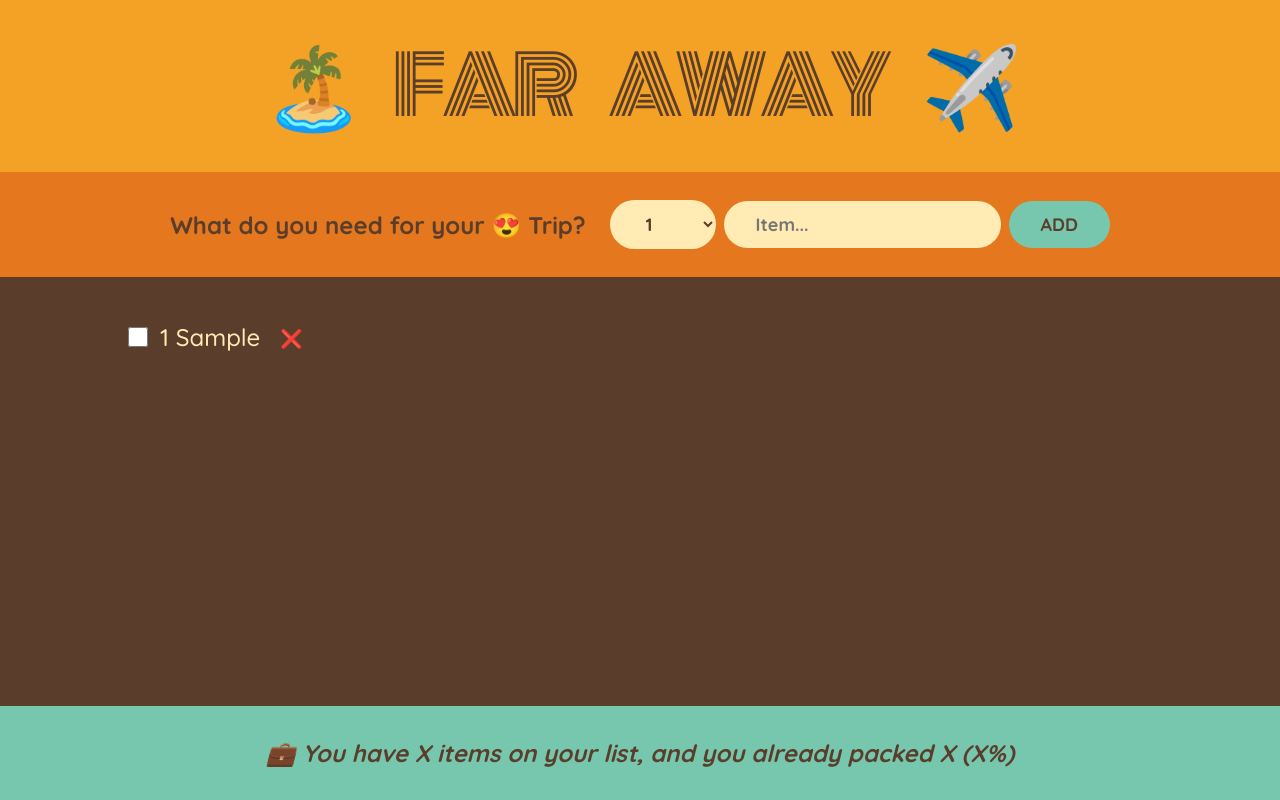
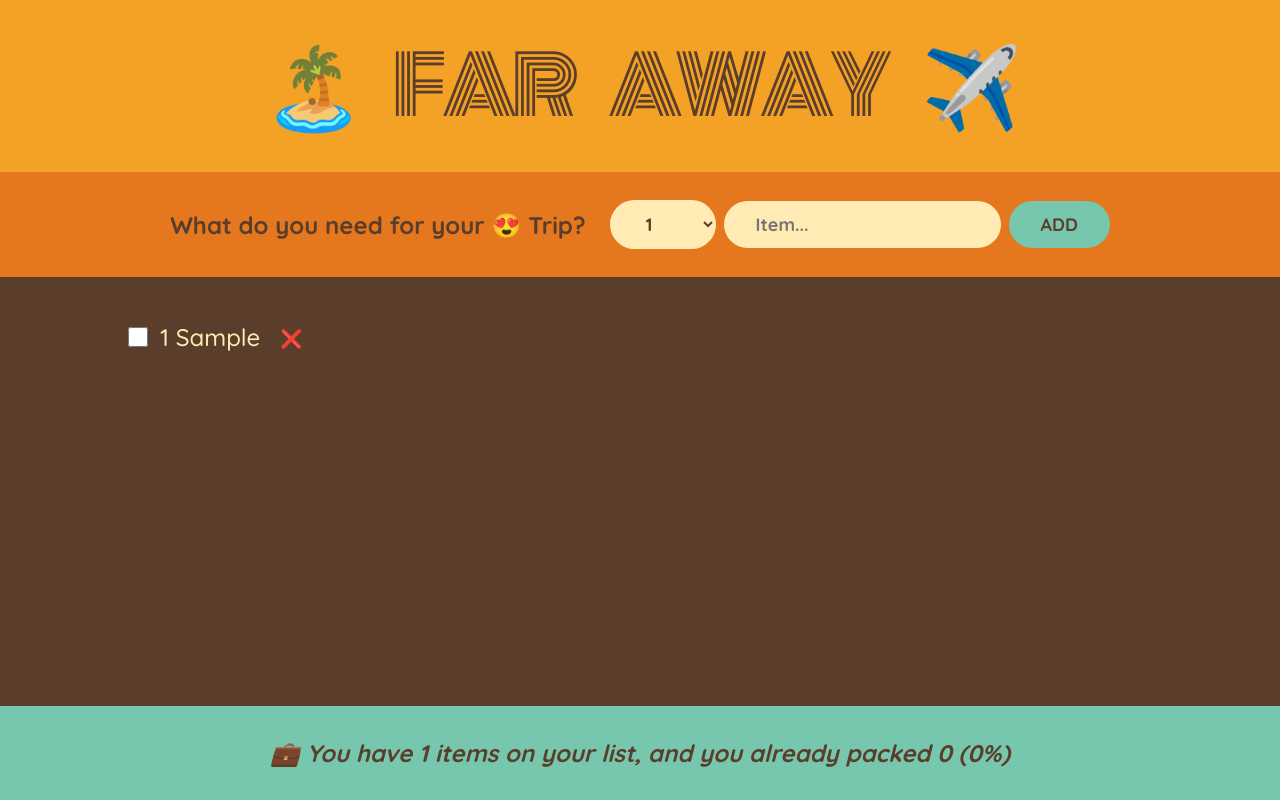
Before and after one commit to ChelderStark/fara-way, a React (Create React App) app: page / in a window 1280 px wide. Both pictures are taken after typing "Sample" into the empty fields and a click on the button "ADD". Built offline with nearby package versions, Linux system fonts and the light colour scheme.

Commit message:
adjust the stats function

```diff
--- a/src/App.js
+++ b/src/App.js
@@ -2,6 +2,7 @@
 
 export default function App() {
   const [items, setItems] = useState([])
+  const numItems = items.length;
 
   function handleAddItems(item) {
     setItems((items) => [...items, item])
@@ -22,7 +23,7 @@
       <Logo />
       <Form onAddItems={handleAddItems} />
       <PackingList items={items} onDeleteItem={handleDeleteItem} onToggleItems={handleToggleItem}/>
-      <Stats />
+      <Stats items={items} />
     </div>
   )
 }
@@ -103,11 +104,22 @@
   )
 }
 
-function Stats() {
+function Stats({items}) {
+  if(!items.length) return (
+    <p className="stats">
+      <em>Starting adding some items to your packing list 🚀</em>
+    </p>
+    );
+
+  const numItems = items.length;
+  const numPacked = items.filter((item) => item.packed).length
+  const percentage = Math.round((numPacked / numItems) * 100)
+
   return (
     <footer className="stats">
       <em>
-        💼 You have X items on your list, and you already packed X (X%)
+        {percentage === 100 ? 'You got everything Ready to go 🛫' :
+        `💼 You have ${numItems} items on your list, and you already packed ${numPacked} (${percentage}%)`}
       </em>
     </footer>
   )
```
